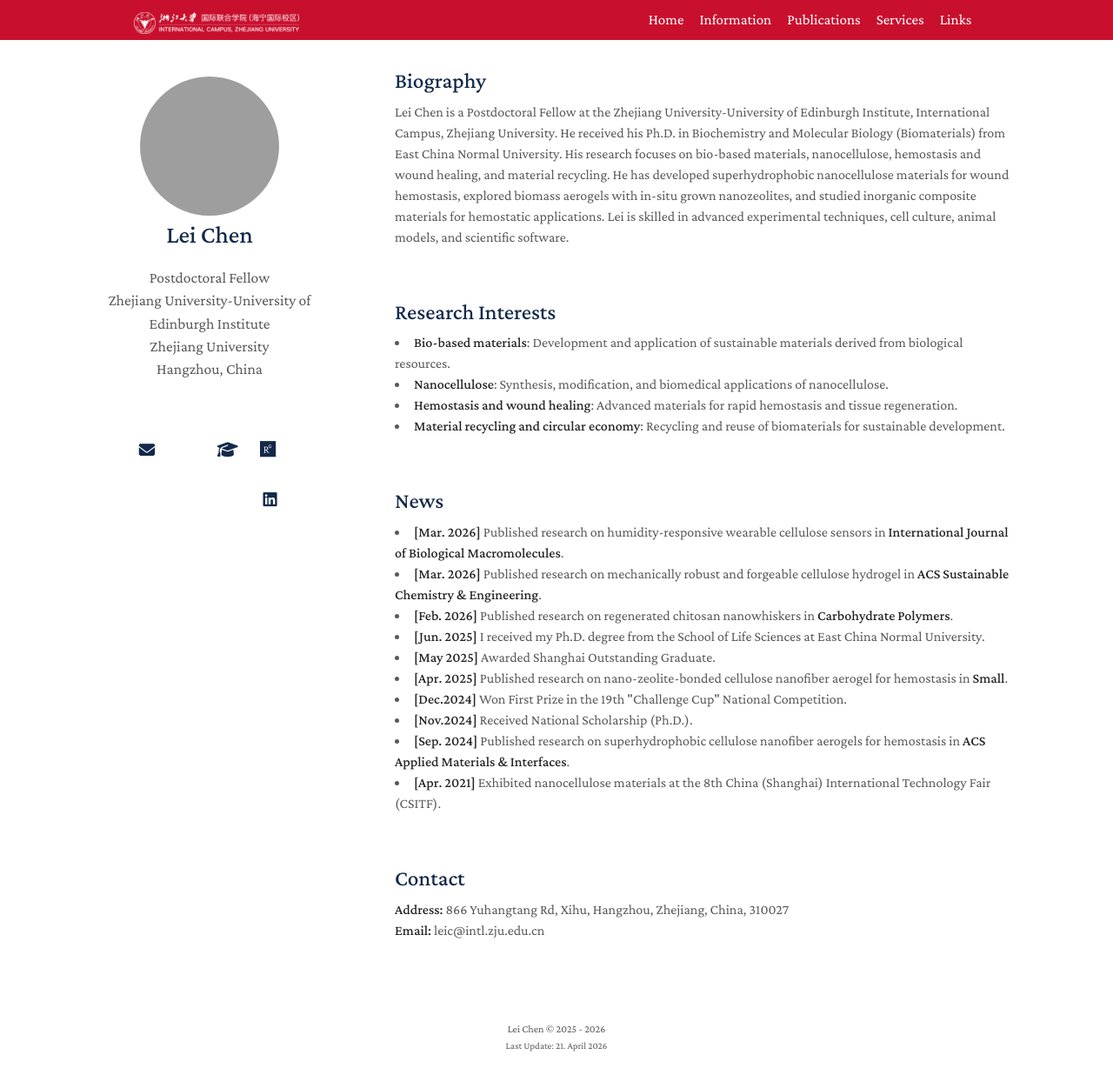
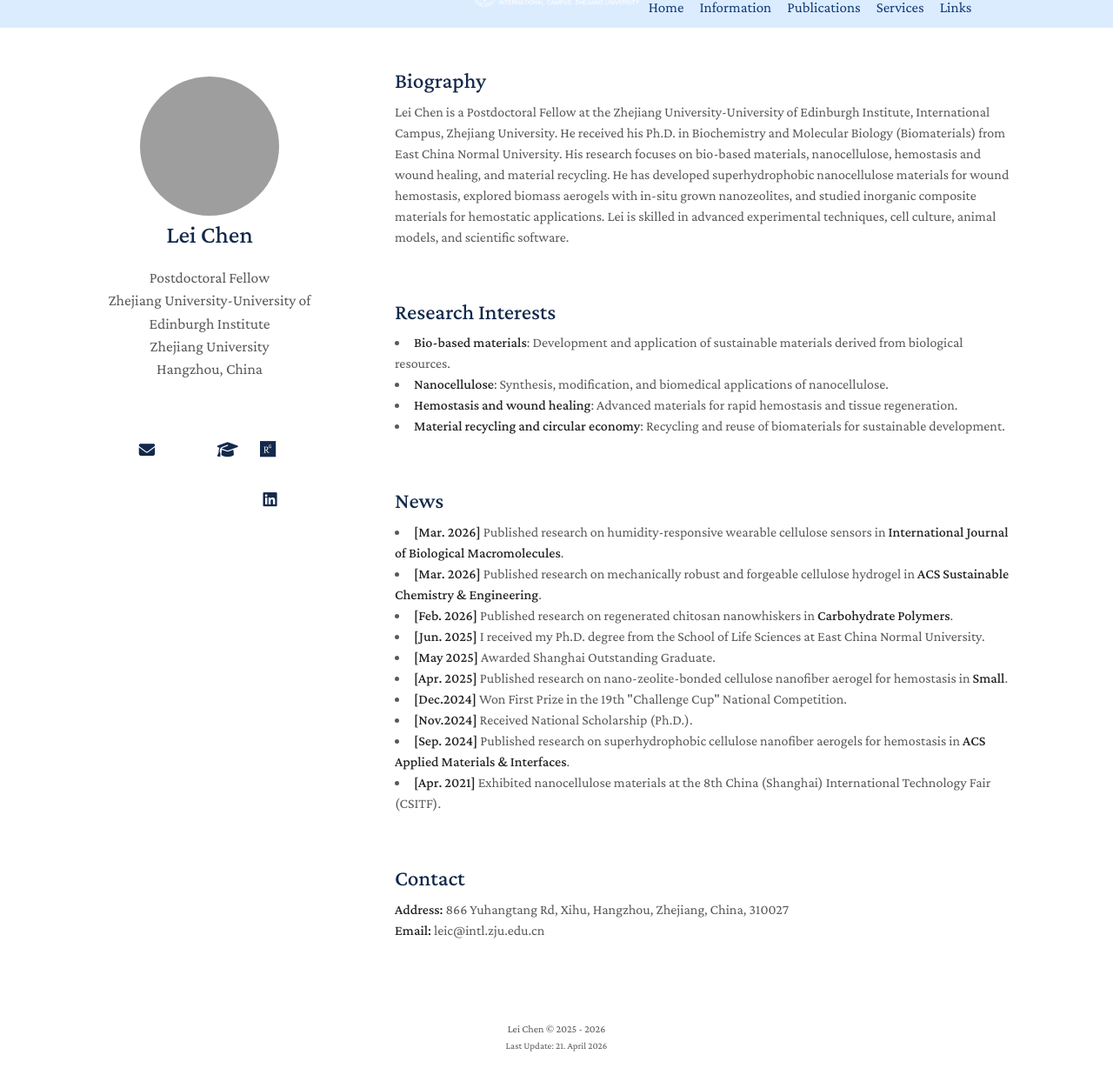
Before and after one commit to alexchanCL/alexchancl.github.io, a Jekyll site: the page built from index.md, in a window 1280 px wide and 1236 px high. Shown: the whole window at 87% size. Built offline with Jekyll 4.4.1, drawn with Linux system fonts in a browser that asks for light colours; a style sheet for code colours, icons or effects is not loaded; grey boxes are pictures that could not be loaded.

Commit message:
Update nav.css

```diff
--- a/assets/css/nav.css
+++ b/assets/css/nav.css
@@ -1,6 +1,6 @@
 /* Top navigation */
 .topnav {
-    background-color: #C8102E; /* ZJU red */
+  background-color: #dcecff; /* ZJU light blue */
     overflow: hidden;
 	  position:fixed;
 	  z-index:999;
@@ -19,13 +19,15 @@
   .topnav img {
     margin-bottom:-16.5pt;
     margin-top:-12.5pt;
-    margin-left:30%;
+    margin-left:50% !important;
+    transform: translateX(-50%) !important;
+    display: block;
   }
 
   /* Style the links inside the navigation bar */
   .topnav a.normal {
     float: right;
-    color: #ffffff; /* white text on red background */
+    color: #0f3b78;
     text-align: center;
     padding: 10px 9px;
     text-decoration: none;
@@ -34,8 +36,8 @@
 
   /* Change the color of links on hover */
   .topnav a.normal:hover {
-    background-color: #ddd;
-    color: black;
+    background-color: #c7ddff;
+    color: #0b2f5a;
   }
 
   /* Add a color to the active/current link */
@@ -136,7 +138,7 @@
       }
 
       .topnav a.normal {
-        color: #595959; /* match body text color */
+        color: #0f3b78;
         float: none;
         padding: 14px 16px;
         text-decoration: none;
@@ -145,7 +147,7 @@
       }
 
       .topnav a.icon {
-        color: #595959; /* match body text color */
+        color: #0f3b78;
         display: block;
         padding: 10px 16px;
         font-size: 17px;
@@ -157,7 +159,7 @@
       }
 
       .topnav a.right {
-        color: #595959; /* match body text color */
+        color: #0f3b78;
         float: none;
         padding: 14px 16px;
         text-decoration: none;
```
